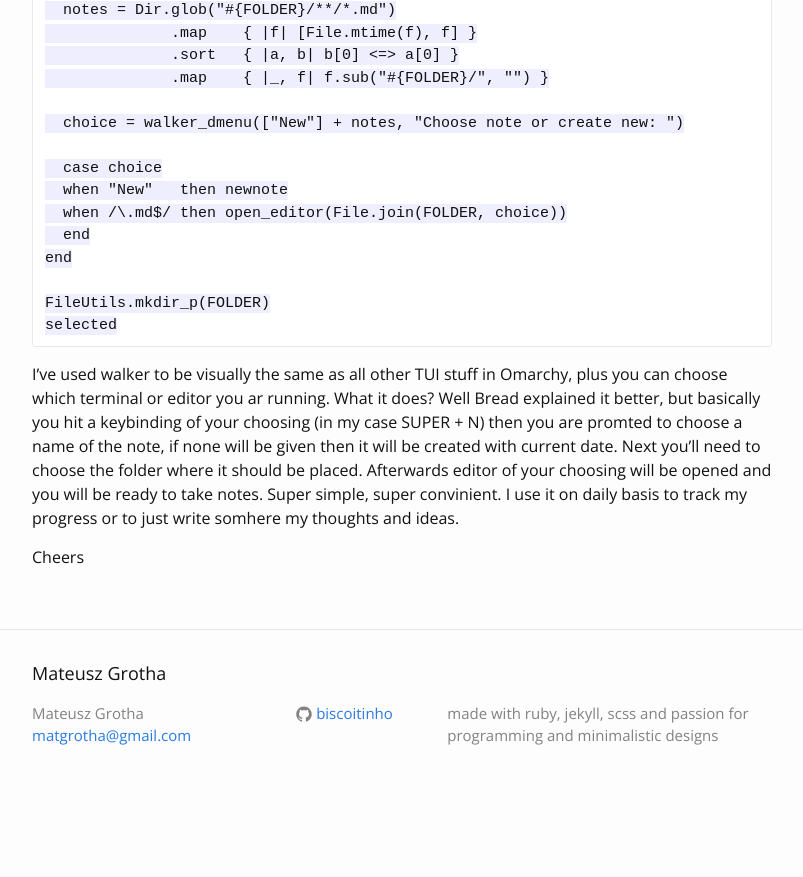
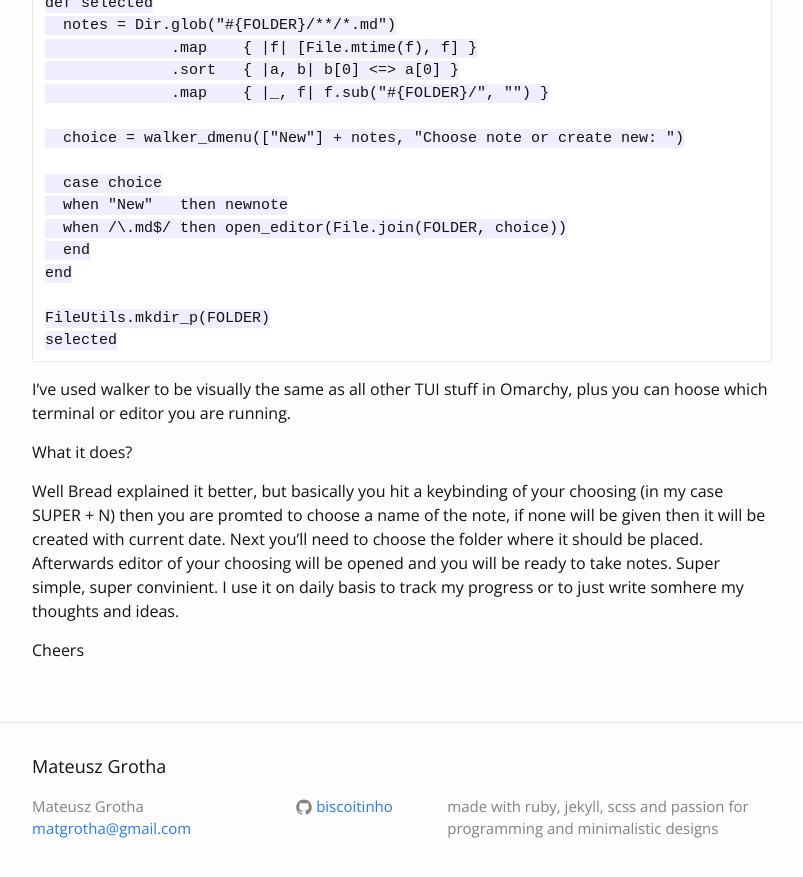
Before and after one commit to biscoitinho/biscoitinho.github.io, a Jekyll site: the page built from _posts/2026-02-26-Notes-for-Omarchy.markdown, in a window 1280 px wide and 900 px high, scrolled down 1370 px. Shown: the top 877 px of the window, without its empty margins (238-1041 px from the left). Built offline with Jekyll 4.4.1, drawn with Linux system fonts in a browser that asks for light colours; before the commit the page ends 2177 px from its top, so only the background shows below that; some of the changed text lies outside the part shown.

Commit message:
typos fix

````diff
--- a/_posts/2026-02-26-Notes-for-Omarchy.markdown
+++ b/_posts/2026-02-26-Notes-for-Omarchy.markdown
@@ -75,8 +77,13 @@
 selected
 ```
 
-I've used walker to be visually the same as all other TUI stuff in Omarchy, plus you can choose which terminal or editor you ar running.
-What it does? Well Bread explained it better, but basically you hit a keybinding of your choosing (in my case SUPER + N) then you are
+I've used walker to be visually the same as all other TUI stuff in Omarchy, plus you can hoose which terminal or editor you are running.
+
+
+What it does?
+
+
+Well Bread explained it better, but basically you hit a keybinding of your choosing (in my case SUPER + N) then you are
 promted to choose a name of the note, if none will be given then it will be created with current date. Next you'll need to choose the
 folder where it should be placed. Afterwards editor of your choosing will be opened and you will be ready to take notes.
 Super simple, super convinient. I use it on daily basis to track my progress or to just write somhere my thoughts and ideas.
````
Also changed, not shown: other parts of _posts/2026-02-26-Notes-for-Omarchy.markdown (+3 -1 lines).
